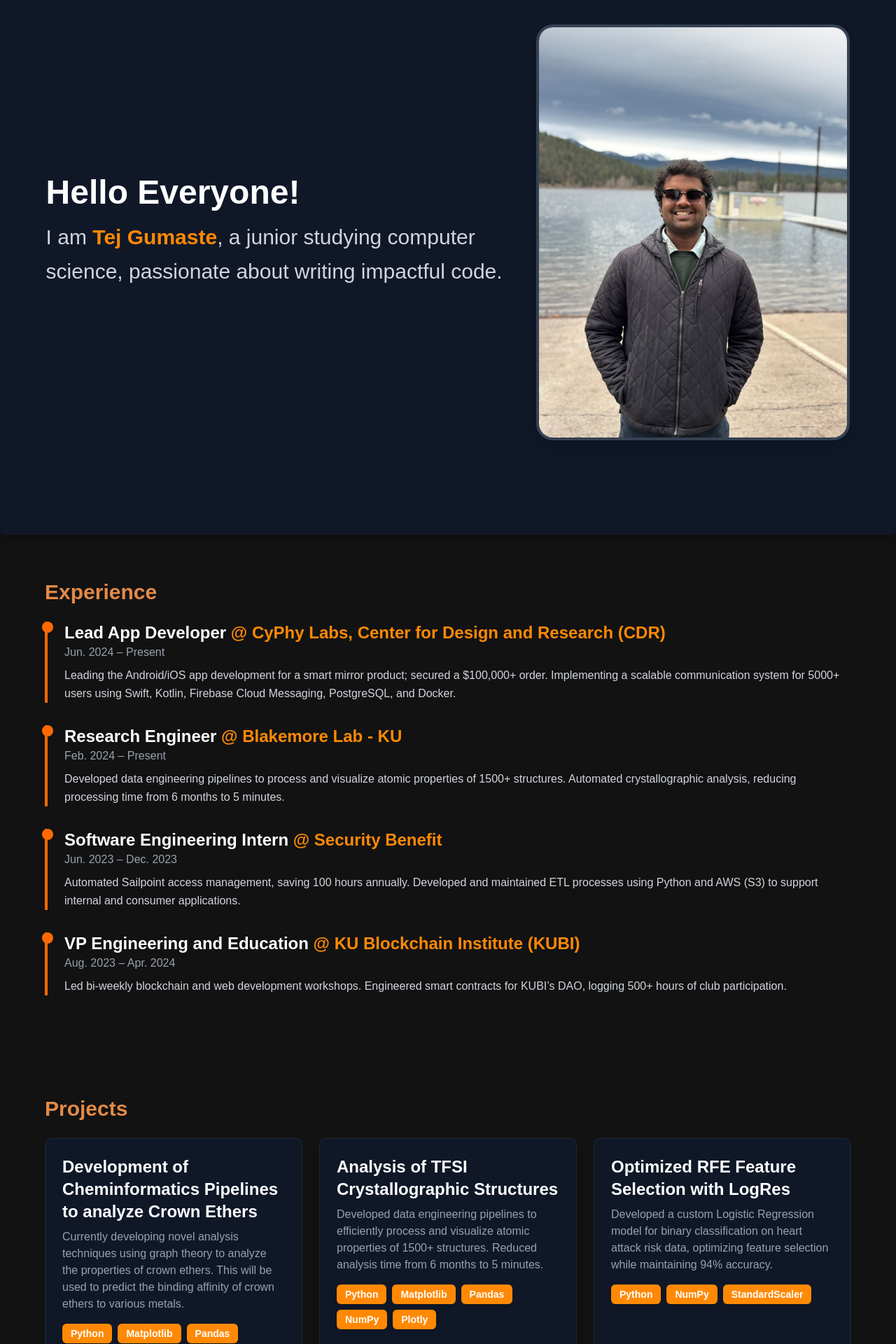
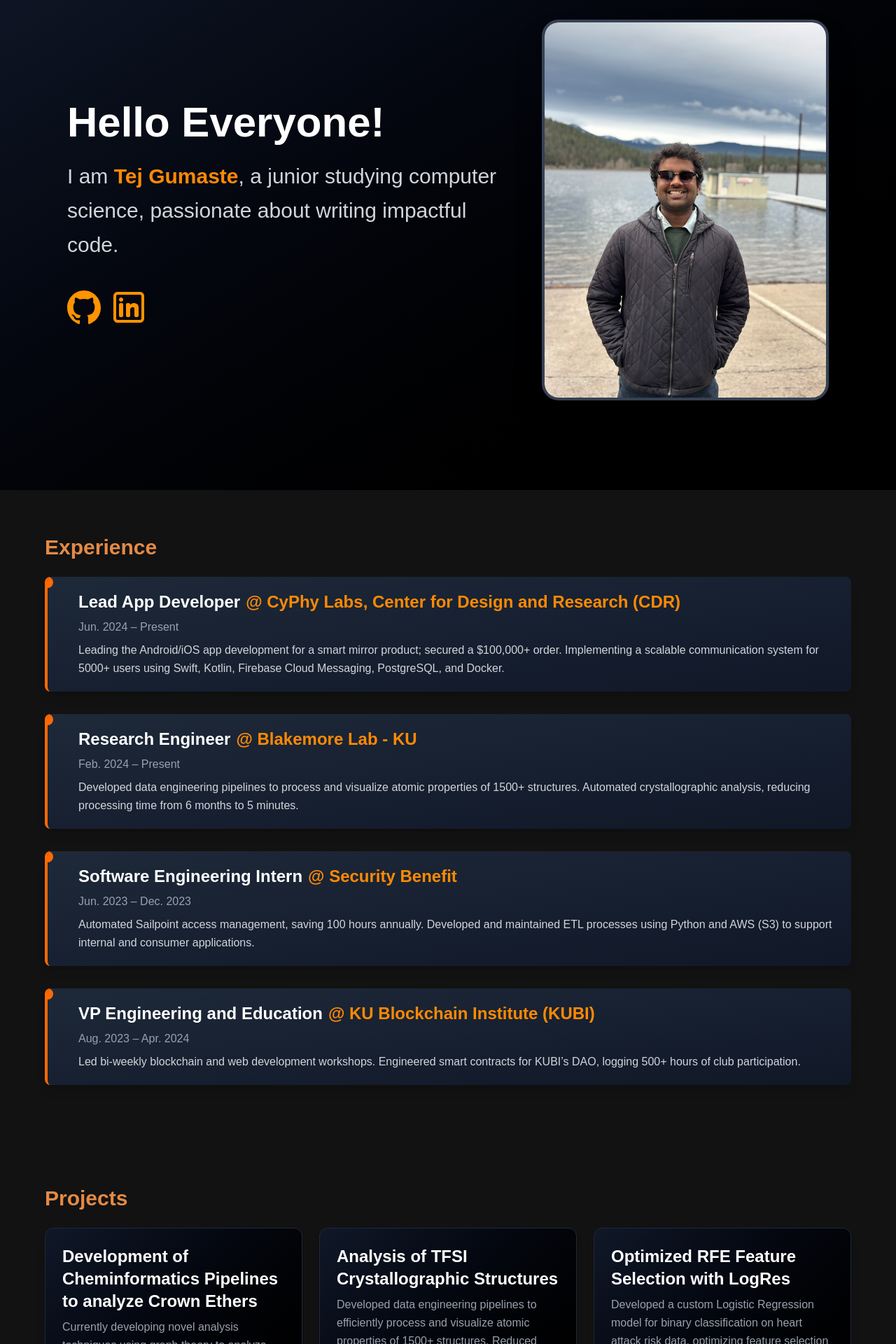
Before and after one commit to Vegito2367/TejPortfolio, a Next.js app in the folder personalwebsite/: page / in a window 1280 px wide. Shown: the part 100-2020 px from the top of the page at 70% size. Built offline with nearby package versions, Linux system fonts and the light colour scheme.

Commit message:
Major changes again

```diff
--- a/personalwebsite/src/app/page.tsx
+++ b/personalwebsite/src/app/page.tsx
@@ -2,29 +2,28 @@
 import { AnimatePresence, motion } from "motion/react";
 import ThreeScene from "@/customComponents/threeScene";
 import Loading from "@/customComponents/loading";
-import React, { useState,useEffect } from "react";
+import React, { useState, useEffect } from "react";
 import Experiences from "@/customComponents/experience";
 import Projects from "@/customComponents/projects";
-import { pre } from "framer-motion/client";
+import HeroSection from "@/customComponents/heroSection";
 
 
 export default function Home() {
   const [showMainContent, setShowMainContent] = useState(false);
-  const [followPos, setFollowPos] = useState({x: 0, y: 0});
+  const [followPos, setFollowPos] = useState({ x: 0, y: 0 });
 
   useEffect(() => {
-    function handleMouseMove(e:MouseEvent) {
-      setFollowPos({x: e.pageX, y: e.pageY});
+    function handleMouseMove(e: MouseEvent) {
+      setFollowPos({ x: e.pageX, y: e.pageY });
     }
 
-    // Add event listener to the window
     window.addEventListener('mousemove', handleMouseMove);
 
-    // Clean up the event listener when component unmounts
+
     return () => {
       window.removeEventListener('mousemove', handleMouseMove);
     }
-  }, []); // E
+  }, []);
   function handleLoadingEnd() {
     setShowMainContent(true);
   }
@@ -32,14 +31,14 @@ export default function Home() {
 
   return (
 
-    <div className="flex flex-col justify-center items-center font-mono">
+    <div style={{cursor:"none"}} className="flex flex-col justify-center items-center font-mono">
       <div
         style={{
-          top:`${followPos.y}px`,
-          left:`${followPos.x}px`,
+          top: `${followPos.y}px`,
+          left: `${followPos.x}px`,
           transform: 'translate(-50%, -50%)',
-          transition:"all",
-          transitionDuration:"0.01s",
+          transition: "all",
+          transitionDuration: "0.01s",
           pointerEvents: "none",
           zIndex: 50
         }}
@@ -47,35 +46,35 @@ export default function Home() {
       />
       <div
         style={{
-          top:`${followPos.y}px`,
-          left:`${followPos.x}px`,
+          top: `${followPos.y}px`,
+          left: `${followPos.x}px`,
           transform: 'translate(-50%, -50%)',
-          transition:"all",
-          transitionDuration:"0.013s",
+          transition: "all",
+          transitionDuration: "0.013s",
           pointerEvents: "none",
-          zIndex: 50
+          zIndex: 49
         }}
-        className="rounded-full absolute h-3 w-3 bg-orange-400"
+        className="rounded-full absolute h-4 w-4 bg-orange-400"
       />
       <div
         style={{
-          top:`${followPos.y}px`,
-          left:`${followPos.x}px`,
+          top: `${followPos.y}px`,
+          left: `${followPos.x}px`,
           transform: 'translate(-50%, -50%)',
-          transition:"all",
-          transitionDuration:"0.016s",
+          transition: "all",
+          transitionDuration: "0.016s",
           pointerEvents: "none",
-          zIndex: 50
+          zIndex: 48
         }}
-        className="rounded-full absolute h-3 w-3 bg-orange-600"
+        className="rounded-full absolute h-5 w-5 bg-orange-600"
       />
       <AnimatePresence>
-      {!showMainContent &&(<Loading callback={handleLoadingEnd}/>)}
+        {!showMainContent && (<Loading callback={handleLoadingEnd} />)}
       </AnimatePresence>
       {showMainContent && (
         <div>
 
-      <motion.div
+          {/* <motion.div
         initial={{ opacity: 0, scale: 0.5 }}
         animate={{ opacity: 1, scale:1 }}
         transition={{ duration: 0.7 }}
@@ -95,8 +94,8 @@ export default function Home() {
             className="w-2/5 max-w-xs md:max-w-md rounded-3xl shadow-lg border-4 border-gray-700 mt-6 md:mt-0"
           />
         </section>
-      </motion.div>
-
+      </motion.div> */}
+      <HeroSection />
 
           <motion.div
             initial={{ x: 1000, opacity: 0 }}
--- a/personalwebsite/src/customComponents/experienceItems.tsx
+++ b/personalwebsite/src/customComponents/experienceItems.tsx
@@ -1,5 +1,6 @@
 // components/ExperienceItem.tsx
 import { FC } from "react";
+import { motion } from 'framer-motion';
 
 interface ExperienceItemProps {
   role: string;
@@ -8,14 +9,58 @@ interface ExperienceItemProps {
   description: string;
 }
 
+// const ExperienceItem: FC<ExperienceItemProps> = ({ role, company, duration, description }) => {
+//   return (
+//     <div className="relative pl-6 border-l-4 border-orange-500 shadow-orange-400 mb-8 hover:scale-[1.01] transition-all duration-350 hover:shadow-sm">
+//       <div className="absolute -left-2 top-0 w-4 h-4 bg-orange-500 rounded-full"></div>
+//       <h3 className="text-2xl font-bold text-white">{role} <span className="text-orange-400">@ {company}</span></h3>
+//       <p className="text-gray-400 font-medium">{duration}</p>
+//       <p className="mt-2 text-gray-300 leading-relaxed">{description}</p>
+//     </div>
+//   );
+// };
+
+// export default ExperienceItem;
+
+
 const ExperienceItem: FC<ExperienceItemProps> = ({ role, company, duration, description }) => {
   return (
-    <div className="relative pl-6 border-l-4 border-orange-500 mb-8 hover:scale-[1.01] transition-all duration-350">
-      <div className="absolute -left-2 top-0 w-4 h-4 bg-orange-500 rounded-full"></div>
-      <h3 className="text-2xl font-bold text-white">{role} <span className="text-orange-400">@ {company}</span></h3>
-      <p className="text-gray-400 font-medium">{duration}</p>
-      <p className="mt-2 text-gray-300 leading-relaxed">{description}</p>
-    </div>
+    <motion.div
+      className="group relative pl-6 border-l-4 border-orange-500
+        shadow-lg rounded-lg overflow-hidden
+        bg-gradient-to-br from-gray-800 to-gray-900
+        transition-all duration-300
+        hover:shadow-xl hover:border-orange-400
+        dark:from-gray-900 dark:to-black
+        mb-8 hover:scale-[1.02]"
+      initial={{ opacity: 0, y: 20 }}
+      whileInView={{ opacity: 1, y: 0 }}
+      viewport={{ once: true }}
+      transition={{ duration: 0.5 }}
+    >
+      {/* Experience Indicator */}
+      <div
+        className="absolute -left-2 top-0 w-4 h-4
+          bg-orange-500 rounded-full
+          group-hover:animate-pulse"
+      ></div>
+
+      {/* Experience Details */}
+      <div className="p-5 space-y-2">
+        <h3 className="text-xl md:text-2xl font-bold text-white">
+          {role}
+          <span className="text-orange-400 ml-2">@ {company}</span>
+        </h3>
+
+        <p className="text-gray-400 font-medium text-sm md:text-base">
+          {duration}
+        </p>
+
+        <p className="mt-2 text-gray-300 leading-relaxed text-sm md:text-base">
+          {description}
+        </p>
+      </div>
+    </motion.div>
   );
 };
 
--- /dev/null
+++ b/personalwebsite/src/customComponents/heroSection.tsx
@@ -0,0 +1,86 @@
+import React from 'react';
+import { motion } from 'framer-motion';
+
+const HeroSection = () => {
+    return (
+        <motion.section
+            initial={{ opacity: 0, scale: 0.95 }}
+            animate={{ opacity: 1, scale: 1 }}
+            transition={{
+                duration: 0.7,
+                ease: "easeInOut"
+            }}
+            className="flex flex-col md:flex-row justify-center items-center
+        min-h-screen bg-gradient-to-br from-gray-900 to-black
+        px-6 md:px-12 lg:px-24 py-12"
+        >
+            <div className="container mx-auto flex flex-col md:flex-row
+        items-center justify-between space-y-8 md:space-y-0
+        md:space-x-12 lg:space-x-16">
+
+                {/* Text Content */}
+                <motion.div
+                    initial={{ x: -50, opacity: 0 }}
+                    animate={{ x: 0, opacity: 1 }}
+                    transition={{
+                        duration: 0.6,
+                        delay: 0.3,
+                        ease: "easeOut"
+                    }}
+                    className="w-full md:w-3/5 text-center md:text-left
+            flex flex-col justify-center space-y-4"
+                >
+                    <h1 className="text-4xl md:text-5xl lg:text-6xl
+            font-bold text-white leading-tight">
+                        Hello Everyone!
+                    </h1>
+
+                    <p className="text-xl md:text-2xl lg:text-3xl text-gray-300 leading-relaxed">
+                        I am <span className="text-orange-400 font-semibold">Tej Gumaste</span>,
+                        a junior studying computer science, passionate about writing
+                        impactful code.
+                    </p>
+
+                    <div className="flex justify-center md:justify-start space-x-4 mt-6">
+                        <a
+                            href="https://github.com/Vegito2367"
+                            target="_blank"
+                            className="hover:scale-110 transition-all duration-300"
+                        >
+                            <img src="/github.svg" alt="LinkedIn" width="48" height="48"/>
+                        </a>
+                        <a
+                            href="https://linkedin.com/in/tej-gumaste/"
+                            target="_blank"
+                            className="hover:scale-110 transition-all duration-300"
+                        >
+                            <img src="/linkedin.svg" alt="LinkedIn" width="48" height="48"/>
+                        </a>
+                    </div>
+                </motion.div>
+
+                <motion.div
+                    initial={{ x: 50, opacity: 0 }}
+                    animate={{ x: 0, opacity: 1 }}
+                    transition={{
+                        duration: 0.6,
+                        delay: 0.4,
+                        ease: "easeOut"
+                    }}
+                    className="w-full md:w-2/5 flex justify-center items-center"
+                >
+                    <img
+                        src="ProfilePic.jpeg"
+                        alt="Profile Picture"
+                        className="w-full max-w-xs md:max-w-md
+              rounded-3xl shadow-2xl border-4 border-gray-700
+              transition-transform duration-300
+              hover:scale-105 hover:rotate-2"
+                    />
+                </motion.div>
+            </div>
+        </motion.section>
+    );
+};
+
+export default HeroSection;
--- a/personalwebsite/src/customComponents/projectCard.tsx
+++ b/personalwebsite/src/customComponents/projectCard.tsx
@@ -1,5 +1,6 @@
-// components/ProjectCard.tsx
+
 import { FC } from "react";
+import { motion } from 'framer-motion';
 
 interface ProjectCardProps {
   title: string;
@@ -8,30 +9,80 @@ interface ProjectCardProps {
   link: string;
 }
 
+// const ProjectCard: FC<ProjectCardProps> = ({ title, description, techStack, link }) => {
+//   return (
+//     <a
+//       href={link}
+//       target="_blank"
+//       rel="noopener noreferrer"
+//       className="p-6 bg-gray-900 rounded-lg shadow-lg transition-all duration-300
+//                  hover:shadow-orange-500 hover:scale-105 border border-gray-800
+//                  hover:border-orange-400"
+//     >
+//       <h3 className="text-2xl text-white font-bold mb-2">{title}</h3>
+//       <p className="text-gray-400">{description}</p>
+
+//       <div className="mt-4 flex flex-wrap gap-2">
+//         {techStack.map((tech, index) => (
+//           <span
+//             key={index}
+//             className="text-sm bg-orange-400 text-white px-3 py-1 rounded-md font-semibold shadow-md"
+//           >
+//             {tech}
+//           </span>
+//         ))}
+//       </div>
+//     </a>
+//   );
+// };
+
+// export default ProjectCard;
+
+
+
+
 const ProjectCard: FC<ProjectCardProps> = ({ title, description, techStack, link }) => {
   return (
-    <a
+    <motion.a
       href={link}
       target="_blank"
       rel="noopener noreferrer"
-      className="p-6 bg-gray-900 rounded-lg shadow-lg transition-all duration-300
-                 hover:shadow-orange-500 hover:scale-105 border border-gray-800
-                 hover:border-orange-400"
+      className="block p-6 bg-gradient-to-br from-gray-900 to-black
+        rounded-xl shadow-lg transition-all duration-300
+        hover:shadow-2xl hover:shadow-orange-500/30
+        hover:scale-[1.03] border border-gray-800
+        hover:border-orange-400 group"
+      initial={{ opacity: 0, y: 20 }}
+      whileInView={{ opacity: 1, y: 0 }}
+      viewport={{ once: true }}
+      transition={{ duration: 0.5 }}
     >
-      <h3 className="text-2xl text-white font-bold mb-2">{title}</h3>
-      <p className="text-gray-400">{description}</p>
-
+      <div className="space-y-3">
+        <h3 className="text-xl md:text-2xl text-white font-bold mb-2
+          transition-colors duration-300
+          group-hover:text-orange-400">
+          {title}
+        </h3>
+        <p className="text-gray-400 text-sm md:text-base leading-relaxed">
+          {description}
+        </p>
         <div className="mt-4 flex flex-wrap gap-2">
           {techStack.map((tech, index) => (
-          <span
+            <motion.span
               key={index}
-            className="text-sm bg-orange-400 text-white px-3 py-1 rounded-md font-semibold shadow-md"
+              className="text-xs md:text-sm bg-gray-800
+                text-orange-300 px-3 py-1 rounded-full
+                font-medium transition-all duration-300
+                hover:bg-orange-400 hover:text-white"
+              whileHover={{ scale: 1.05 }}
+              whileTap={{ scale: 0.95 }}
             >
               {tech}
-          </span>
+            </motion.span>
           ))}
         </div>
-    </a>
+      </div>
+    </motion.a>
   );
 };
 
```
Also changed, not shown: personalwebsite/public/github.svg (added), personalwebsite/public/linkedin.svg (added). Lines whose indentation alone changed are shown as unchanged.
